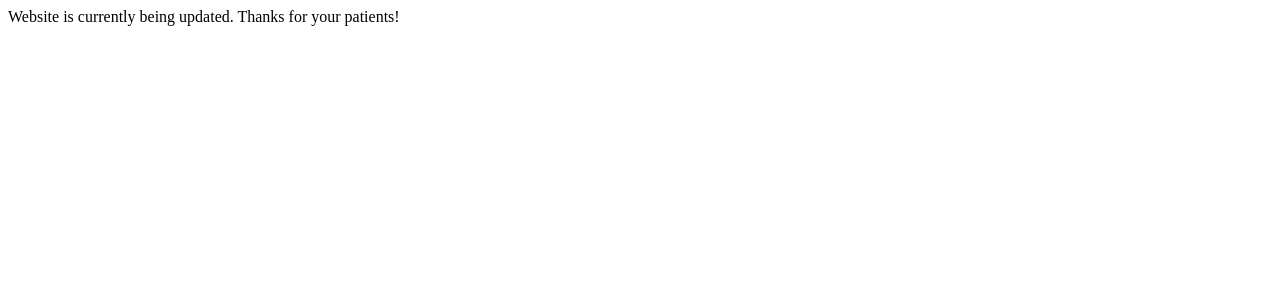
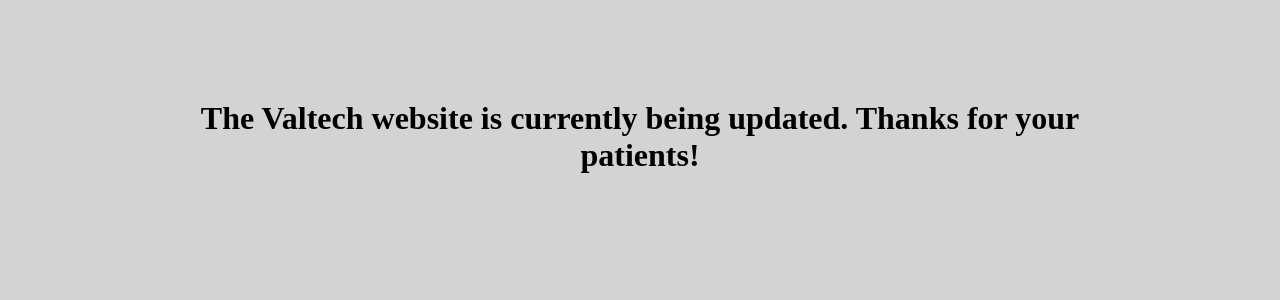
Before and after one commit to ECWireless/valtechcreative, a Next.js app: page / in a window 1280 px wide. Shown: the top 300 px of the page. Built offline with nearby package versions, Linux system fonts and the light colour scheme.

Commit message:
Experiment with Style-Components

```diff
--- /dev/null
+++ b/components/index.js
@@ -0,0 +1,10 @@
+import styled from 'styled-components'
+
+export const Container = styled.div`
+    width: 900px;
+    margin: 0 auto;
+`
+
+export const H1 = styled.h1`
+    font-size: 32px;
+`
--- /dev/null
+++ b/pages/_app.js
@@ -0,0 +1,6 @@
+import '../styles.css'
+
+// This default export is required in a new `pages/_app.js` file.
+export default function MyApp({ Component, pageProps }) {
+  return <Component {...pageProps} />
+}
--- a/pages/index.js
+++ b/pages/index.js
@@ -1,8 +1,23 @@
+import Head from 'next/head';
+
+// Components
+import {
+    Container,
+    H1,
+} from '../components'
+
 const index = () => {
     return (
-        <div>
-            Website is currently being updated. Thanks for your patients!
-        </div>
+        <>
+            <Head>
+                <title>Valtech Creative</title>
+            </Head>
+            <main>
+                <Container style={{marginTop: '100px', textAlign: 'center'}}>
+                    <H1>The Valtech website is currently being updated. Thanks for your patients!</H1>
+                </Container>
+            </main>
+        </>
     )
 }
 
--- /dev/null
+++ b/styles.css
@@ -0,0 +1,8 @@
+* {
+    margin: 0;
+    padding: 0;
+}
+
+body {
+    background: lightgrey;
+}
```
Also changed, not shown: package.json (+6 -2 lines), .babelrc (added), 1 other file (tests, documents, lock files or other folders).
